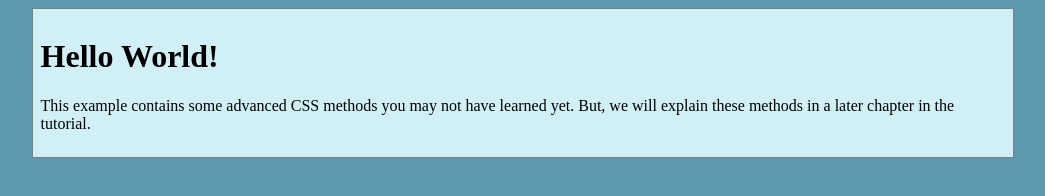
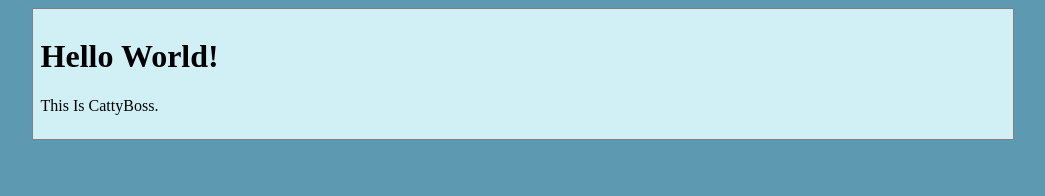
Before and after one commit to CATTYBOSS/CATTYBOSS.github.io, a plain HTML site: page index.html in a window 1280 px wide. Shown: the whole page, without its empty margins (213-1258 px from the left). Drawn offline with Linux system fonts and the light colour scheme.

Commit message:
Update index.html

```diff
--- a/index.html
+++ b/index.html
@@ -22,7 +22,7 @@ body {
 
 <div class="center_div">
   <h1>Hello World!</h1>
-  <p>This example contains some advanced CSS methods you may not have learned yet. But, we will explain these methods in a later chapter in the tutorial.</p>
+  <p>This Is CattyBoss.</p>
 </div>
 
 </body>
```
